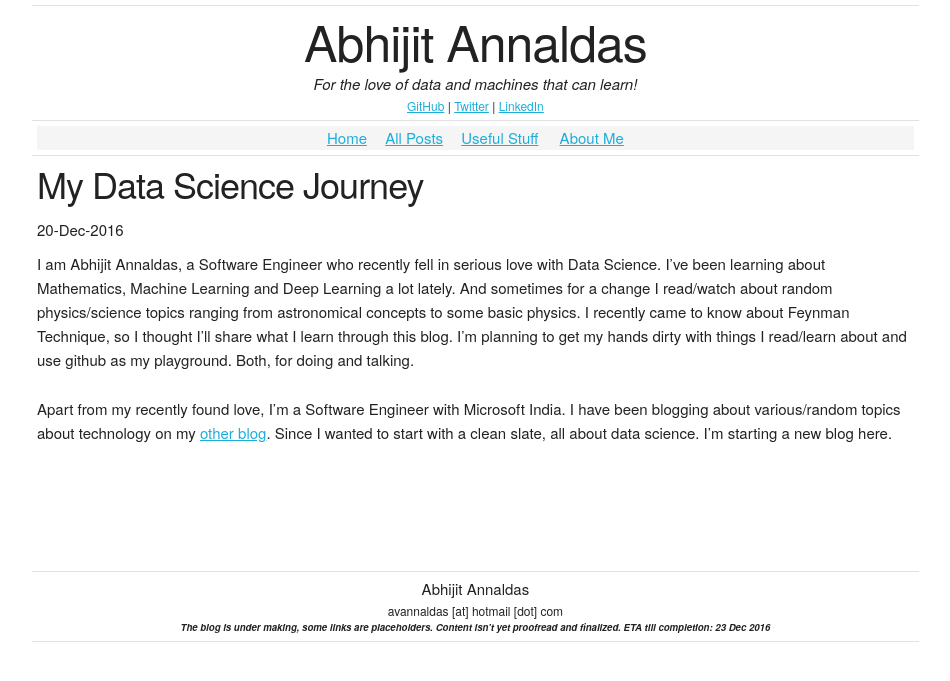
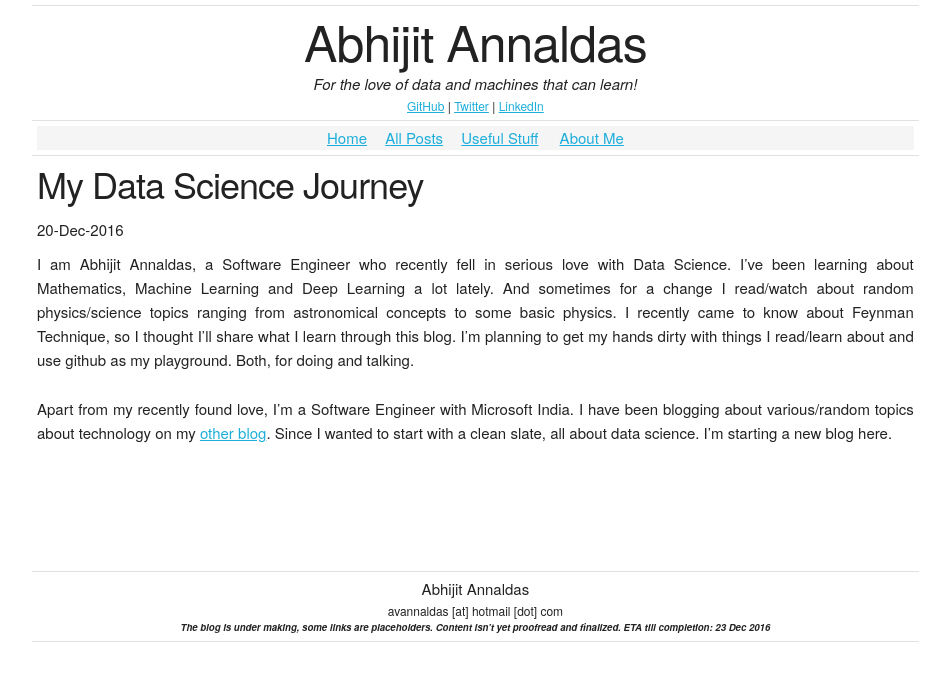
Before and after one commit to devm1023/ML_project, a Jekyll site: the page built from _posts/2016-12-20-my-data-science-journey.markdown, in a window 1280 px wide. Shown: the top 681 px of the page, without its empty margins (123-1073 px from the left). Built offline with Jekyll 4.4.1, drawn with Linux system fonts in a browser that asks for light colours; some web fonts are replaced.

Commit message:
Update post.html

```diff
--- a/_layouts/post.html
+++ b/_layouts/post.html
@@ -7,6 +7,10 @@ layout: default
     <div class="eleven columns">
       <h3>{{ page.title }}</h3>
       <h6>{{ page.date | date: "%d-%b-%Y" }}</h6>
+    </div>
+  </div>
+  <div class="row">
+    <div class="eleven columns" style="text-align:justify;">
       {{ content }}
     </div>
   </div>
```
